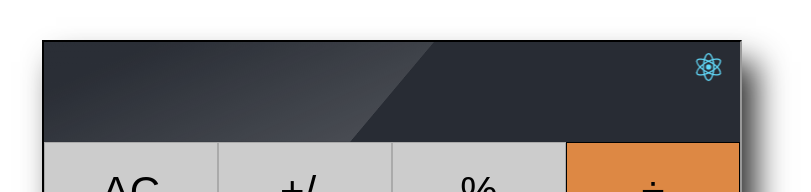
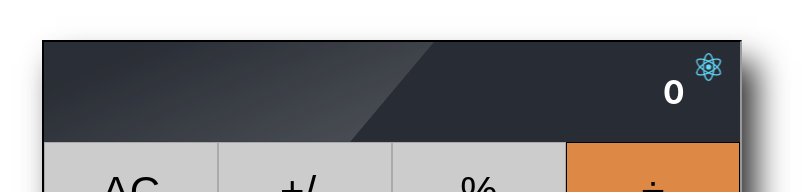
Before and after one commit to Aaron-RN/REACT-Calculator, a React (Create React App) app: page / in a window 1280 px wide. Shown: the top 192 px of the page, without its empty margins (248-1059 px from the left). Built offline with nearby package versions, Linux system fonts and the light colour scheme.

Commit message:
Added two new logic modules
Added two logic modules
- calculate()
- operate()

```diff
--- a/src/components/App.js
+++ b/src/components/App.js
@@ -2,8 +2,7 @@ import React from 'react';
 import '../css/App.css';
 import Display from './display';
 import ButtonPanel from './buttonPanel';
-
-// const Big = require('big.js');
+import calculate from '../logic/calculate';
 
 class App extends React.Component {
   constructor() {
@@ -11,22 +10,78 @@ class App extends React.Component {
     this.handleClick = this.handleClick.bind(this);
     this.state = {
       result: '',
+      history: '',
+      calculation: {total: '', next: '', operation: null}
     };
+  }
+
+  handleState(calc, result, history){
+    if (result === 'Cannot divide by Zero') {
+      calc = {total: '', next: '', operation: null} ;history = '';}
+    this.setState({
+      calculation: calc,
+      result: result,
+      history: history,
+    });
   }
 
   handleClick(event) {
     const btn = event.target.textContent;
-    this.setState({
-      result: btn,
-    });
+    const {calculation, history, result} = this.state;
+    const {total, next, operation} = this.state.calculation;
+    const numbers = ['0','1','2','3','4','5','6','7','8','9'];
+    const functions = ['+','-','x','÷','%'];
+    if (btn === 'AC'){
+      const calc = calculate(calculation, btn);
+      this.handleState(calc, '0', '');
+      return;
+    }
+    if (btn === '+/-'){
+      let calcResult = calculate(calculation, btn);
+      const result = calcResult.next || calcResult.total;
+      this.handleState(calcResult, result, history + btn);
+      return;
+    }
+    if (btn === '.'){
+      let calcResult = calculate(calculation, btn);
+      const result = calcResult.next || calcResult.total;
+      this.handleState(calcResult, result, history + btn);
+      return;
+    }
+    if (btn === '='){
+      let calcResult = calculate(calculation, btn);
+      const result = calcResult.total;
+      calcResult.total = '';
+      const hist = history + btn + result + ' ';
+      this.handleState(calcResult, result, hist);
+      return;
+    }
+    if (!operation && numbers.indexOf(btn) !== -1 ){
+      const calc = {total: total + btn, next, operation};
+      this.handleState(calc, total + btn, history + btn);
+    }
+    else if (operation && numbers.indexOf(btn) !== -1) {
+      const calc = {total, next: next + btn, operation};
+      this.handleState(calc, next + btn, history + btn);
+    }
+    else if (!operation && functions.indexOf(btn) !== -1){
+      const calc = {total, next, operation: btn};
+      const historyNew = history? history + btn : '0' + btn;
+      this.handleState(calc, result, historyNew);
+    }
+    else if (operation && total && next){
+      let calcResult = calculate(calculation, btn);
+      const result = calcResult.total;
+      this.handleState(calcResult, result, history + btn);
+    }
   }
 
   render() {
-    const { result } = this.state;
+    const { result, history } = this.state;
     return (
       <div className="calculator">
         <header>
-          <Display value={result} />
+          <Display value={result} history={history} />
         </header>
         <ButtonPanel onClick={this.handleClick} />
       </div>
--- a/src/components/display.js
+++ b/src/components/display.js
@@ -3,11 +3,12 @@ import React from 'react';
 import logo from '../css/logo.svg';
 
 function Display(props) {
-  const { value } = props;
+  const { value, history } = props;
 
   return (
     <div className="display">
-      {value}
+      <div className='history'>{history}</div>
+      {value || '0'}
       <img src={logo} className="App-logo" alt="logo" />
     </div>
   );
--- a/src/css/App.css
+++ b/src/css/App.css
@@ -30,9 +30,19 @@
   box-shadow: 14px 22px 30px #333;
 }
 
+.history{
+  display: flex;
+  position: absolute;
+  font-size: 15px;
+  color: grey;
+  top:10%;
+  padding-right: 40px;
+  text-align: right;
+  height: 50px;
+}
+
 .display {
   position: relative;
-  overflow: hidden;
   height: 100px;
   display: flex;
   flex-direction: row;
--- /dev/null
+++ b/src/logic/calculate.js
@@ -0,0 +1,40 @@
+import operate from './operate';
+
+function calculate(obj, btn){
+  let {total, next, operation} = obj;
+
+  if (btn === 'AC'){
+    return {total: '', next: '', operation: false};
+  }
+  if (btn === '+/-'){
+    const isNext = next ? true: false;
+    const result = isNext ? parseFloat(next) * -1 : parseFloat(total) * -1;
+    if (isNaN(result)) { return {total: '0', next: '0', operation: false}}
+    if (isNext){return {total, next: result.toString(), operation}}
+    else{return {total: result.toString(), next, operation}}
+  }
+  if (btn === '+' || btn === '-' || btn === 'x' || btn === '÷' || btn === '%' ){
+    return {total: operate(total, next, operation), next: '' , operation: btn};
+  }
+  if (btn === '.'){
+    const patt = new RegExp("[.]");
+    const isNext = next ? true: false;
+
+    if (isNext){
+      const alreadyUsed = patt.test(next);
+      console.log('next');
+      if (alreadyUsed) {return {total, next, operation};}
+      return {total: total, next: (next || '0') + '.', operation};}
+    else{
+      const alreadyUsed = patt.test(total);
+      console.log('total', operation);
+
+      if (alreadyUsed) {return {total, next, operation};}
+      return {total: (total || '0') + '.', next: next, operation};}
+  }
+  if (btn === '='){
+    return {total: operate(total, next, operation), next: '' , operation: null};
+  }
+}
+
+export default calculate;
--- /dev/null
+++ b/src/logic/operate.js
@@ -0,0 +1,22 @@
+const Big = require('big.js');
+
+function operate(numOne, numTwo, operation){
+  console.log(numOne, numTwo, operation);
+
+  const x = numOne ? new Big(numOne) : new Big(0);
+  const y = numTwo ? new Big(numTwo) : new Big(0);
+
+  if (!operation) return '0';
+
+  console.log(x, y, operation);
+
+  if (operation === "+"){ return x.plus(y).toString();}
+  if (operation === "-"){ return x.minus(y).toString();}
+  if (operation === "x"){ return x.times(y).toString();}
+  if (operation === "÷"){
+    if (y.eq(0)){return 'Cannot divide by Zero';}
+    return x.div(y).toString();}
+  if (operation === "%"){ return x.mod(y).toString();}
+}
+
+export default operate;
```
